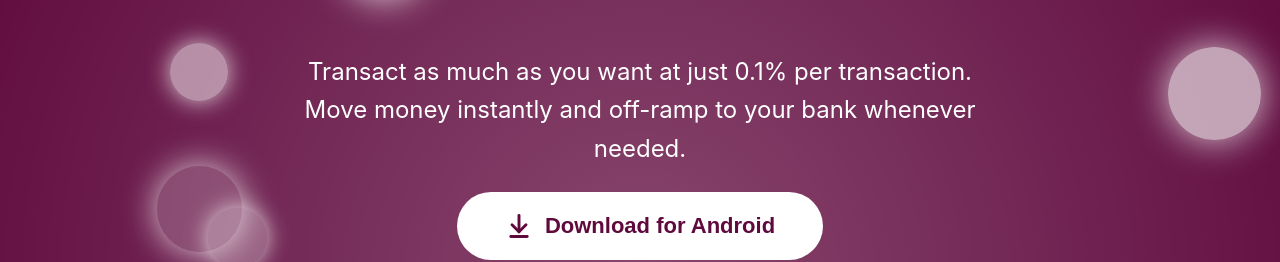
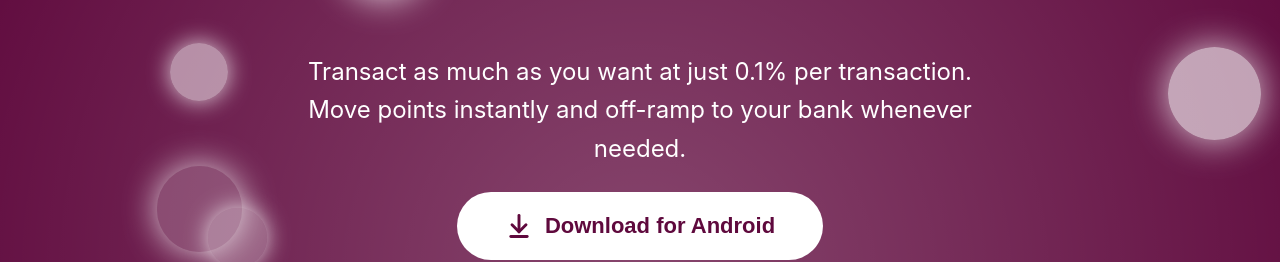
Before and after one commit to Omphile2002/bua-website, a React (Create React App) app: page /landingPage in a window 1280 px wide. Shown: the part 519-781 px from the top of the page. Built offline with nearby package versions, Linux system fonts and the light colour scheme.

Commit message:
money changed to points

```diff
--- a/src/LandingPage/LandingPage.js
+++ b/src/LandingPage/LandingPage.js
@@ -118,7 +118,7 @@ const LandingPage = () => {
           </h1>
 
           <p className="description">
-            Transact as much as you want at just 0.1% per transaction. Move money instantly and off-ramp to your bank whenever needed.
+            Transact as much as you want at just 0.1% per transaction. Move points instantly and off-ramp to your bank whenever needed.
           </p>
 
           {/* Download button with hover effect and tracking */}
@@ -293,7 +293,7 @@ const LandingPage = () => {
                   <path d="M12 2a15.3 15.3 0 0 1 4 10 15.3 15.3 0 0 1-4 10 15.3 15.3 0 0 1-4-10 15.3 15.3 0 0 1 4-10z"></path>
                 </svg>
               </div>
-              <h3 className="user-case-title">International Money Transfers</h3>
+              <h3 className="user-case-title">International Points Transfers</h3>
               <p className="user-case-description">Lower fees than banks and traditional remittance services.</p>
             </div>
 
@@ -317,7 +317,7 @@ const LandingPage = () => {
                 </svg>
               </div>
               <h3 className="user-case-title">Everyday People</h3>
-              <p className="user-case-description">Send money to friends and family without the hefty fees of traditional services.</p>
+              <p className="user-case-description">Send points to friends and family without the hefty fees of traditional services.</p>
             </div>
           </div>
         </div>
```
